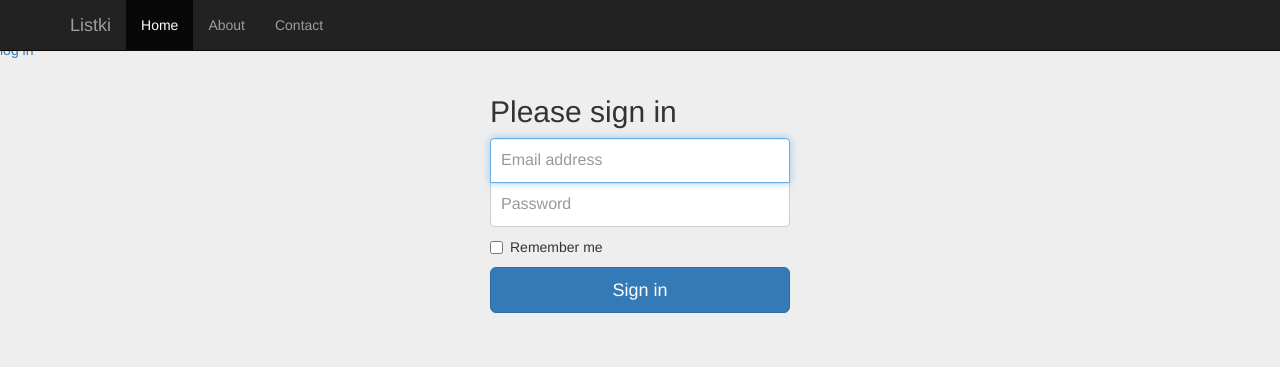
After one commit to artofkot/evarist, a Flask app: page /signin in a window 1280 px wide. The commit adds this page. Shown: the top 367 px of the page. Run offline with Flask 2, Linux system fonts and the light colour scheme; some libraries are stand-ins or nearby versions.

Commit message:
add signin page example of bbotstrap

```diff
--- a/listki.py
+++ b/listki.py
@@ -71,6 +71,7 @@ app.config["MONGO_URI"] = os.environ.get("MONGO_URI")
 #     mongo.close()
 
 mongo = PyMongo(app)
+print app.name
 
 @app.before_request
 def before_request():
@@ -87,6 +88,14 @@ def index():
 def home():
     return render_template('home.html')
 
+@app.route('/login')
+def login():
+    return render_template('login.html')
+
+@app.route('/signin')
+def signin():
+    return render_template('signin.html')
+
 @app.route('/startertry')
 def startertry():
     return render_template('startertry.html')
--- /dev/null
+++ b/static/signin.css
@@ -0,0 +1,40 @@
+body {
+  padding-top: 40px;
+  padding-bottom: 40px;
+  background-color: #eee;
+}
+
+.form-signin {
+  max-width: 330px;
+  padding: 15px;
+  margin: 0 auto;
+}
+.form-signin .form-signin-heading,
+.form-signin .checkbox {
+  margin-bottom: 10px;
+}
+.form-signin .checkbox {
+  font-weight: normal;
+}
+.form-signin .form-control {
+  position: relative;
+  height: auto;
+  -webkit-box-sizing: border-box;
+     -moz-box-sizing: border-box;
+          box-sizing: border-box;
+  padding: 10px;
+  font-size: 16px;
+}
+.form-signin .form-control:focus {
+  z-index: 2;
+}
+.form-signin input[type="email"] {
+  margin-bottom: -1px;
+  border-bottom-right-radius: 0;
+  border-bottom-left-radius: 0;
+}
+.form-signin input[type="password"] {
+  margin-bottom: 10px;
+  border-top-left-radius: 0;
+  border-top-right-radius: 0;
+}
--- /dev/null
+++ b/templates/signin.html
@@ -0,0 +1,28 @@
+{% extends "layout.html" %}
+
+  {% block head %}
+  <!-- Custom styles for this template -->
+    <link href="../static/signin.css" rel="stylesheet">
+  {% endblock %}
+
+  {% block body %}
+    <div class="container">
+      <form class="form-signin" role="form">
+        <h2 class="form-signin-heading">Please sign in</h2>
+        <label for="inputEmail" class="sr-only">Email address</label>
+        <input type="email" id="inputEmail" class="form-control" placeholder="Email address" required autofocus>
+        <label for="inputPassword" class="sr-only">Password</label>
+        <input type="password" id="inputPassword" class="form-control" placeholder="Password" required>
+        <div class="checkbox">
+          <label>
+            <input type="checkbox" value="remember-me"> Remember me
+          </label>
+        </div>
+        <button class="btn btn-lg btn-primary btn-block" type="submit">Sign in</button>
+      </form>
+    </div>
+
+    <!-- IE10 viewport hack for Surface/desktop Windows 8 bug -->
+    <script src="../../assets/js/ie10-viewport-bug-workaround.js"></script>
+
+  {% endblock %}
```
Also changed, not shown: templates/startertry.html (+36 -1 lines).
